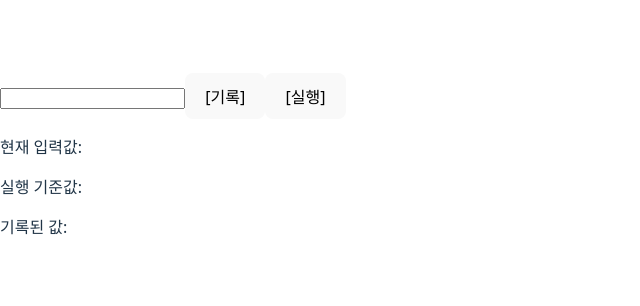
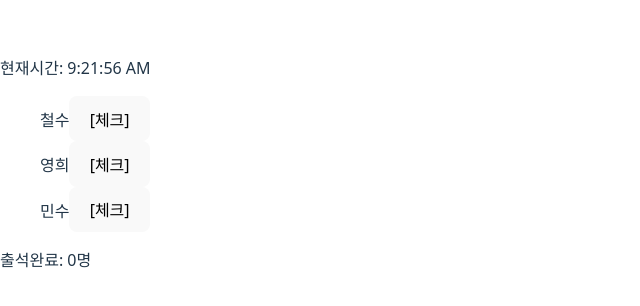
Before and after one commit to JinoPeanut/react-practice, a React (Vite) app in the folder React-practice/: page / in a window 1280 px wide. Shown: the part 236-542 px from the top of the page, without its empty margins (0-640 px from the left). Built offline with nearby package versions, Linux system fonts and the light colour scheme.

Commit message:
24일차 리액트 문제풀이

```diff
--- a/React-practice/src/App.jsx
+++ b/React-practice/src/App.jsx
@@ -1,57 +1,25 @@
 import { useState } from "react";
 import { useEffect } from "react";
 import { useRef } from "react";
+import StudentItem from "./StudentItem";
+import StudentList from "./StudentList";
+import TimeDisplay from "./TimeDisplay";
 
 function App() {
 
-  const [text, setText] = useState("");
-  const [result, setResult] = useState("");
-
-  const timeoutRef = useRef(null);
-  const saveRef = useRef({});
-
-  const saveHandler = () => {
-    if (!text) return;
-
-    saveRef.current[text] = text;
-    console.log("기록 성공: ", saveRef.current);
-  }
-
-  const executeHandler = () => {
-    if (!text) return;
-
-    clearTimeout(timeoutRef.current);
-
-    const snapshot = Number(text);
-    setResult(snapshot);
-
-    timeoutRef.current = setTimeout(() => {
-      if (snapshot % 2 === 0) {
-        console.log("짝수 실행");
-      } else {
-        console.log("홀수 실행");
-      }
-    }, 2000)
-  }
+  const [students, setStudents] = useState([
+    { id: 1, name: "철수", checked: false },
+    { id: 2, name: "영희", checked: false },
+    { id: 3, name: "민수", checked: false },
+  ]);
 
   return (
     <div>
-      <input
-        type="number"
-        value={text}
-        onChange={(e) => setText(e.target.value)}
+      <TimeDisplay />
+      <StudentList
+        students={students}
+        setStudents={setStudents}
       />
-      <button onClick={saveHandler}>[기록]</button>
-      <button onClick={executeHandler}>[실행]</button>
-
-      <p>현재 입력값: {text}</p>
-      <p>실행 기준값: {result}</p>
-      <p>기록된 값:</p>
-      <ul>
-        {Object.keys(saveRef.current).map((key) =>
-          (<li key={key}>{key}</li>)
-        )}
-      </ul>
     </div>
   )
 }
--- /dev/null
+++ b/React-practice/src/StudentItem.jsx
@@ -0,0 +1,21 @@
+import StudentList from "./StudentList"
+function StudentItem({ student, setStudents }) {
+
+    const handleBtn = () => {
+        setStudents(prev => prev.map(
+            s => s.id === student.id
+                ? { ...s, checked: !s.checked }
+                : s
+        ))
+    }
+
+    return (
+        <div>
+            {student.checked && "✅"}
+            {student.name}
+            <button onClick={handleBtn}>[체크]</button>
+        </div>
+    )
+}
+
+export default StudentItem
--- /dev/null
+++ b/React-practice/src/StudentList.jsx
@@ -0,0 +1,24 @@
+import StudentItem from "./StudentItem";
+
+function StudentList({ students, setStudents }) {
+
+    const completedCount = students.filter(s => s.checked).length;
+
+    return (
+        <div>
+            <ul>
+                {students.map(student =>
+                    <StudentItem
+                        key={student.id}
+                        student={student}
+                        setStudents={setStudents}
+                    />
+                )}
+            </ul>
+
+            <p>출석완료: {completedCount}명</p>
+        </div>
+    )
+}
+
+export default StudentList
--- /dev/null
+++ b/React-practice/src/TimeDisplay.jsx
@@ -0,0 +1,23 @@
+import { useState } from "react"
+import { useEffect } from "react"
+
+function TimeDisplay({ }) {
+
+    const [date, setDate] = useState(new Date());
+
+    useEffect(() => {
+        const timerId = setInterval(() => {
+            setDate(new Date());
+        }, 60000)
+
+        return () => clearInterval(timerId);
+    }, [])
+
+    const formatTime = date.toLocaleTimeString();
+
+    return (
+        <p>현재시간: {formatTime}</p>
+    )
+}
+
+export default TimeDisplay
```
